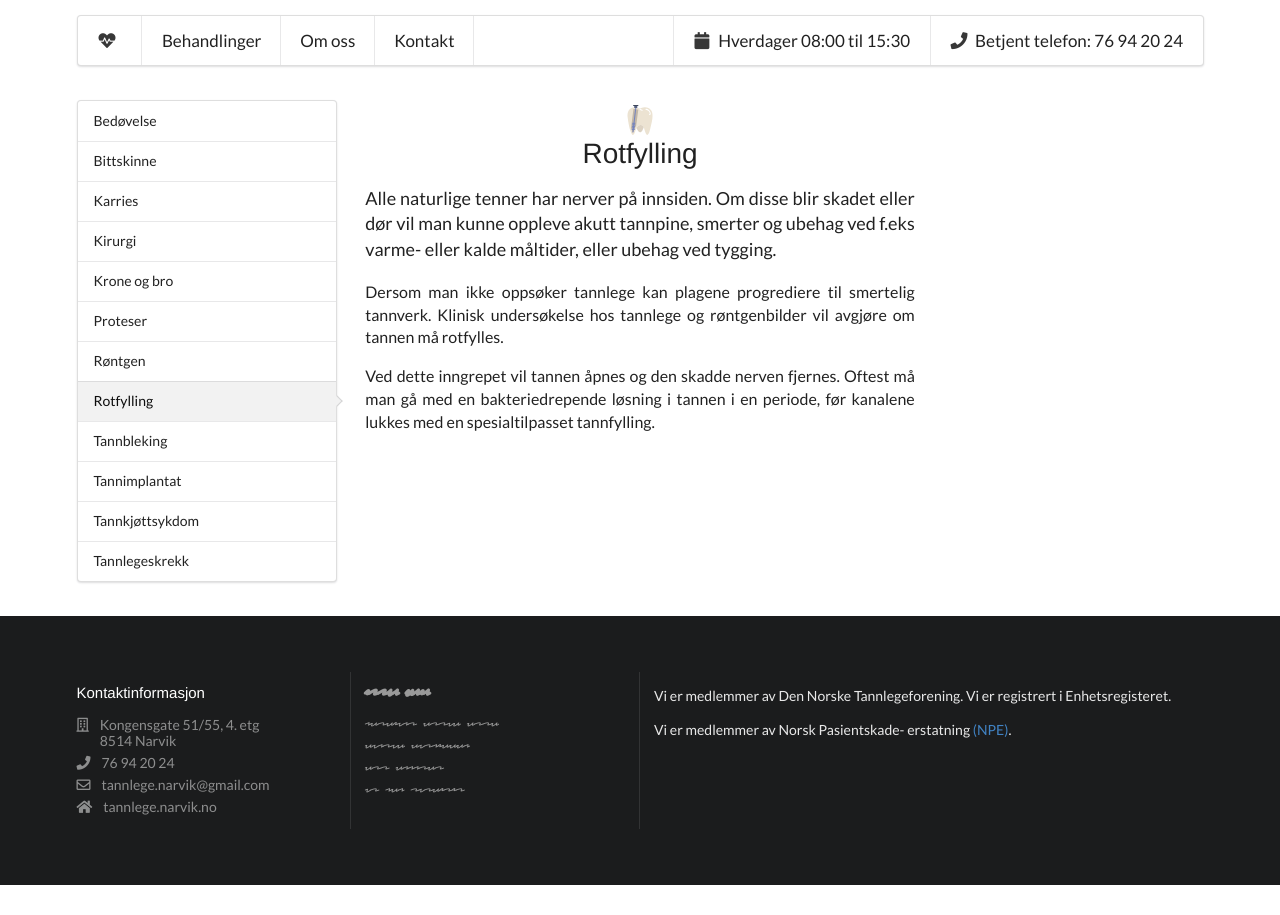
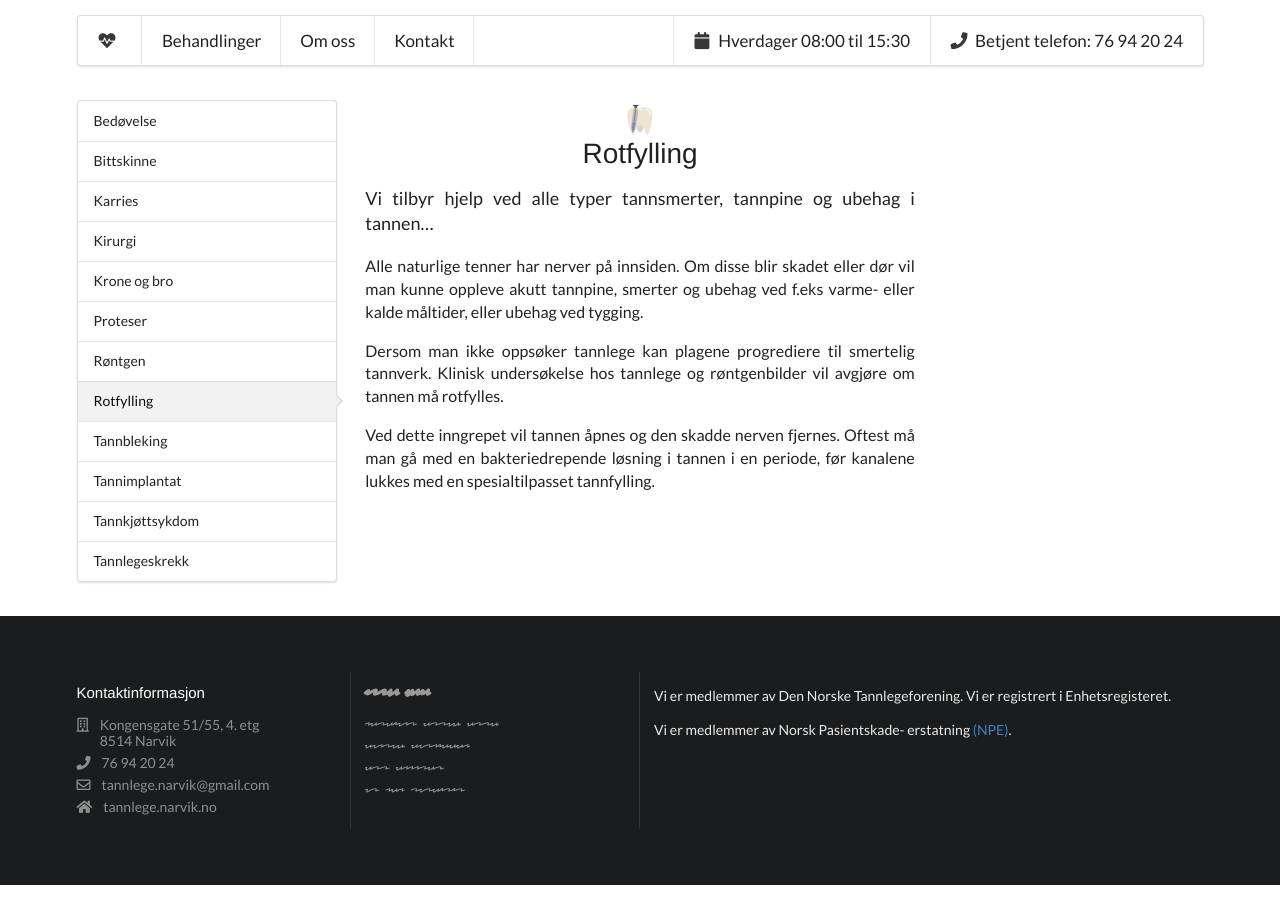
Before and after one commit to Starefossen/tannlege.narvik.no, a Jekyll site: the page built from _treatments/rotfylling.md, in a window 1280 px wide. Built offline with Jekyll 4.4.1, drawn with Linux system fonts in a browser that asks for light colours; nearby versions of some CDN libraries.

Commit message:
Update rotfylling.md

```diff
--- a/_treatments/rotfylling.md
+++ b/_treatments/rotfylling.md
@@ -4,11 +4,13 @@ title: Rotfylling
 image: teeth-10
 ---
 
+Vi tilbyr hjelp ved alle typer tannsmerter, tannpine og ubehag i tannen...
+
+<!--more-->
+
 Alle naturlige tenner har nerver på innsiden. Om disse blir skadet eller dør vil
 man kunne oppleve akutt tannpine, smerter og ubehag ved f.eks varme- eller kalde
 måltider, eller ubehag ved tygging.
-
-<!--more-->
 
 Dersom man ikke oppsøker tannlege kan plagene progrediere til smertelig
 tannverk. Klinisk undersøkelse hos tannlege og røntgenbilder vil avgjøre om
```
